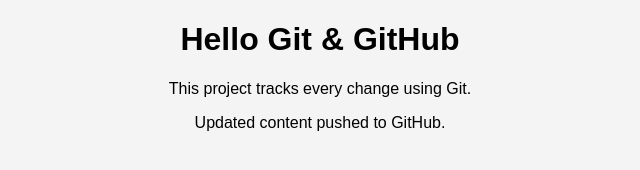
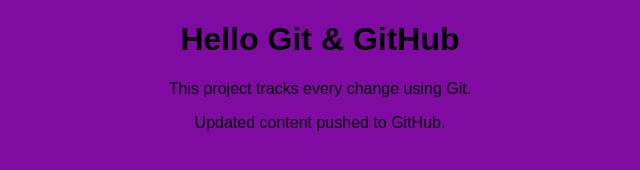
Before and after one commit to mjkcayanan/git-frontend-project, a plain HTML site: page index.html in a window 1280 px wide. Shown: the whole page, without its empty margins (320-960 px from the left). Drawn offline with Linux system fonts and the light colour scheme.

Commit message:
Update background color

```diff
--- a/style.css
+++ b/style.css
@@ -1,5 +1,5 @@
 body {
 font-family: Arial, sans-serif;
-background-color: #f4f4f4;
+background-color: #800ba3;
 text-align: center;
 }
```
